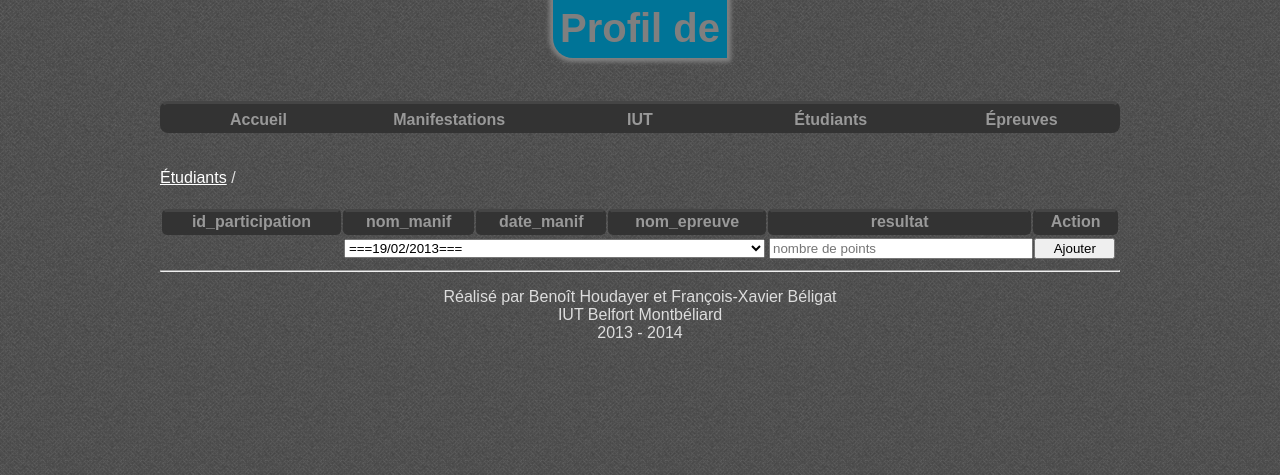
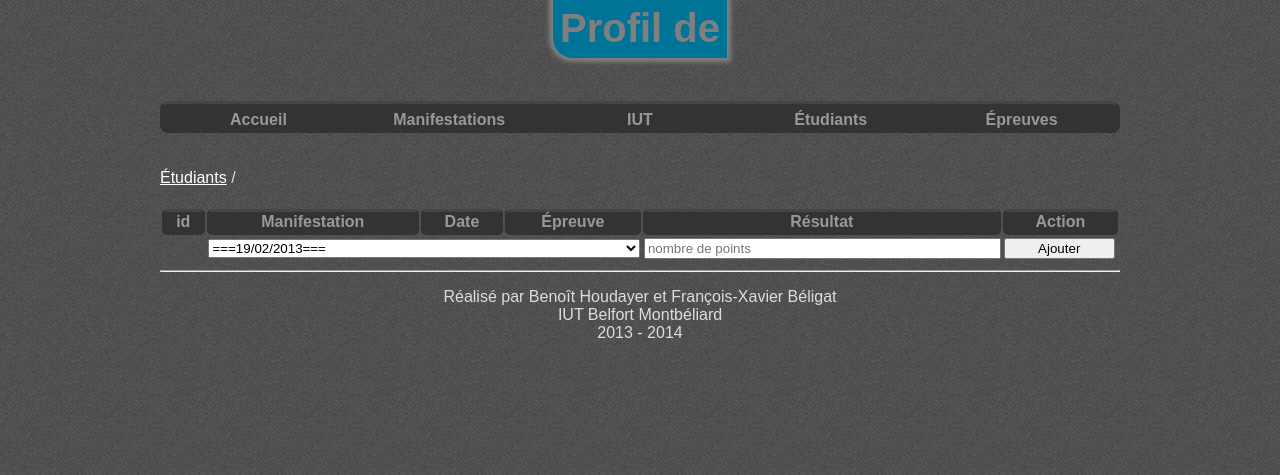
Before and after one commit to Clap404/bdds3, a PHP site: page /index.php?p=profilEtu in a window 1280 px wide. Shown: the part 139-614 px from the top of the page. Run offline with PHP 8.4, Linux system fonts and the light colour scheme; data comes from the database, SQL or seed files in the repository; data that the repository does not hold is empty; a stand-in replaces the project's code that opens the database connection.

Commit message:
noms de colonnes explicites dans profil

```diff
--- a/view/profilEtu_v.php
+++ b/view/profilEtu_v.php
@@ -46,11 +46,11 @@
     <table>
         <thead>
             <tr>
-                <td>id_participation</td>
-                <td><a href=<?='"?p=profilEtu&amp;idEtu='.$_GET["idEtu"].'&amp;order=nom_manif&amp;desc='.(int)!$desc.'"'?>>nom_manif</a></td>
-                <td><a href=<?='"?p=profilEtu&amp;idEtu='.$_GET["idEtu"].'&amp;order=date_manif&amp;desc='.(int)!$desc.'"'?>>date_manif</a></td>
-                <td><a href=<?='"?p=profilEtu&amp;idEtu='.$_GET["idEtu"].'&amp;order=nom_epreuve&amp;desc='.(int)!$desc.'"'?>>nom_epreuve</a></td>
-                <td><a href=<?='"?p=profilEtu&amp;idEtu='.$_GET["idEtu"].'&amp;order=resultat&amp;desc='.(int)!$desc.'"'?>>resultat</a></td>
+                <td>id</td>
+                <td><a href=<?='"?p=profilEtu&amp;idEtu='.$_GET["idEtu"].'&amp;order=nom_manif&amp;desc='.(int)!$desc.'"'?>>Manifestation</a></td>
+                <td><a href=<?='"?p=profilEtu&amp;idEtu='.$_GET["idEtu"].'&amp;order=date_manif&amp;desc='.(int)!$desc.'"'?>>Date</a></td>
+                <td><a href=<?='"?p=profilEtu&amp;idEtu='.$_GET["idEtu"].'&amp;order=nom_epreuve&amp;desc='.(int)!$desc.'"'?>>Épreuve</a></td>
+                <td><a href=<?='"?p=profilEtu&amp;idEtu='.$_GET["idEtu"].'&amp;order=resultat&amp;desc='.(int)!$desc.'"'?>>Résultat</a></td>
                 <td>Action</td>
             </tr>
         </thead>
```
